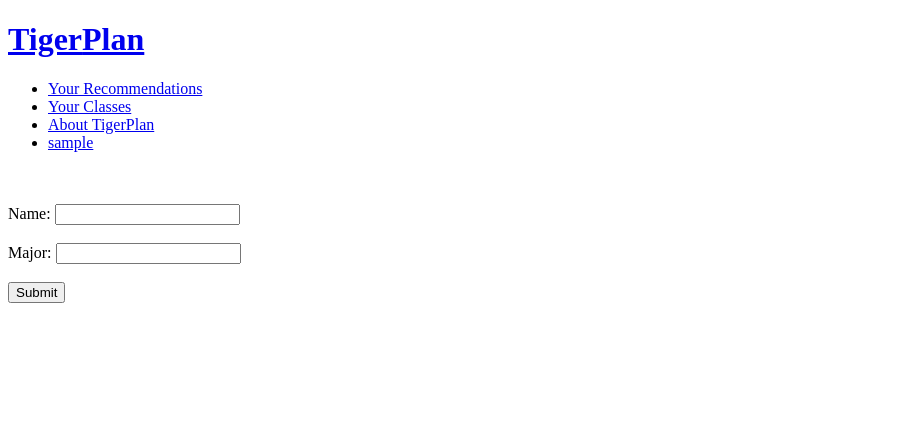
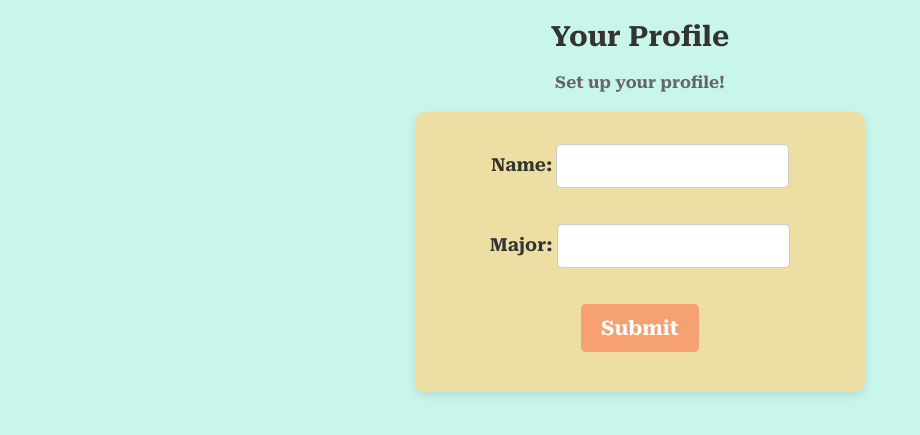
Before and after one commit to sn2979/TigerPlan, a Flask app: page /login in a window 1280 px wide. Shown: the top 435 px of the page, without its empty margins (0-920 px from the left). Run offline with Flask 3, Linux system fonts and the light colour scheme; the visitor is signed in with stand-in values (Sample User, id 1); data that the repository does not hold is empty.

Commit message:
Fixed first time login experience

```diff
--- a/application.py
+++ b/application.py
@@ -81,16 +81,30 @@ def profile():
     return response
 
 @app.route('/update_profile', methods=['POST'])
+def reset_profile():
+    username = flask.session.get('username')
+    if username is None:
+        flask.redirect('/login')
+
+    name = request.form.get('name')
+    if name == '':
+        name = student_database.get_student_name(username)
+
+    major = request.form.get('major')
+    if major == '':
+        major = student_database.get_student_major(username)
+
+    student_database.update_student_profile(username, name, major)
+    return flask.redirect('/profile')
+
+@app.route('/set_profile', methods=['POST'])
 def set_profile():
     username = flask.session.get('username')
     if username is None:
         flask.redirect('/login')
+
     name = request.form.get('name')
-    if name == '':
-        name = student_database.get_student_name(username)
     major = request.form.get('major')
-    if major == '':
-        major = student_database.get_student_major(username)
     student_database.update_student_profile(username, name, major)
     return flask.redirect('/classboard')
 
--- a/database_files/student_database.py
+++ b/database_files/student_database.py
@@ -47,7 +47,7 @@ def handle_student_login(username):
                 "netID": username,
                 "Name": "",
                 "Major": "",
-                "Classes": ["COS 333 <3 "],
+                "Classes": [],
                 "Recommendations": []
             }
             students_collection.insert_one(new_student)
--- a/templates/loginpage.html
+++ b/templates/loginpage.html
@@ -1,4 +1,4 @@
-<!DOCTYPE html>
+<!--<!DOCTYPE html>
 <html>
 
 {% include 'header.html' %}
@@ -14,4 +14,90 @@
 
          <input type="submit" value="Submit">
     </form>
-</body>
+</body>-->
+
+<!DOCTYPE html>
+<html>
+    <head>
+        <title>TigerPlan</title>
+        <link rel="stylesheet" type="text/css" href= "{{ url_for('static',filename='styles/try_style.css') }}" >
+        <link rel="preconnect" href="https://fonts.googleapis.com">
+        <link rel="preconnect" href="https://fonts.gstatic.com" crossorigin>
+        <link href="https://fonts.googleapis.com/css2?family=Roboto+Serif:ital,opsz,wght@0,8..144,100..900;1,8..144,100..900&display=swap" rel="stylesheet">
+    <style>
+        form {
+            width: 450px;
+            height: 280px;
+            margin: 20px;
+            background-color: #EDDEA4;
+            border-radius: 10px;
+            box-shadow: 0 4px 8px rgba(0, 0, 0, 0.1);
+        }
+        input[type="text"] {
+            width: 450;
+            padding: 12px;
+            margin-bottom: 20px;
+            font-size: 16px;
+            border: 1px solid #CCCCCC;
+            border-radius: 5px;
+            box-sizing: border-box;
+        }
+
+        input[type="submit"] {
+            background-color: #F7A072;
+            color: #FFFFFF;
+            padding: 12px 20px;
+            border: none;
+            border-radius: 5px;
+            cursor: pointer;
+            font-size: 20px;
+            font-weight: bold;
+            transition: background-color 0.3s ease;
+            font-family: 'Roboto Serif', serif; /* Example font, update as needed */
+        }
+
+        label {
+            font-size: 18px;
+            font-weight: bold;
+            color: #333333;
+            font-family: 'Roboto Serif', serif; /* Example font, update as needed */
+        }
+
+        input[type="submit"]:hover {
+            background-color: #FF884D;
+        }
+
+        .profile h1 {
+            margin: 20px;
+            text-align: center;
+            color: #333333;
+            font-family: 'Roboto Serif'
+        }
+
+        h3 {
+            margin: 20px;
+            text-align: center;
+            color: #666666;
+            font-family: 'Roboto Serif', serif; /* Example font, update as needed */
+        }
+    </style>
+    </head>
+
+    <body>
+        <center class="profile">
+            <h1>Your Profile</h1>
+            <h3>Set up your profile!</h3>
+            <form action="/set_profile" method="POST">
+                <input type="hidden" id="username" name="username" value="{{ username }}"><br><br>
+
+                <label for="name">Name:</label>
+                <input type="text" id="name" name="name" required><br><br>
+
+                <label for="major">Major: </label>
+                <input type="text" id="major" name="major" required><br><br>
+
+                <input type="submit" value="Submit">
+            </form>
+        </center>
+    </body>
+</html>
```
